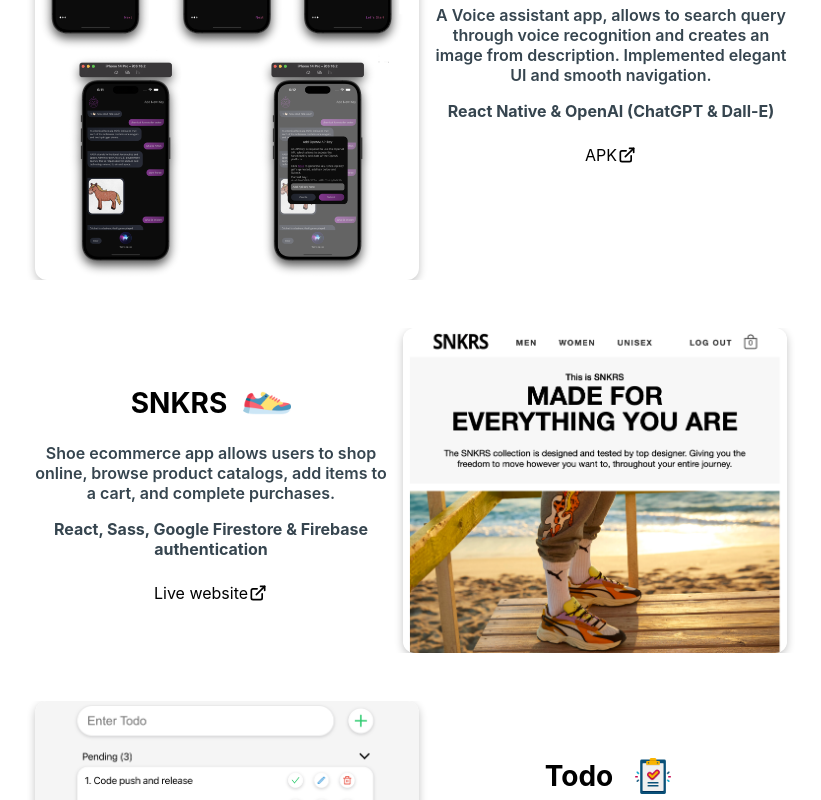
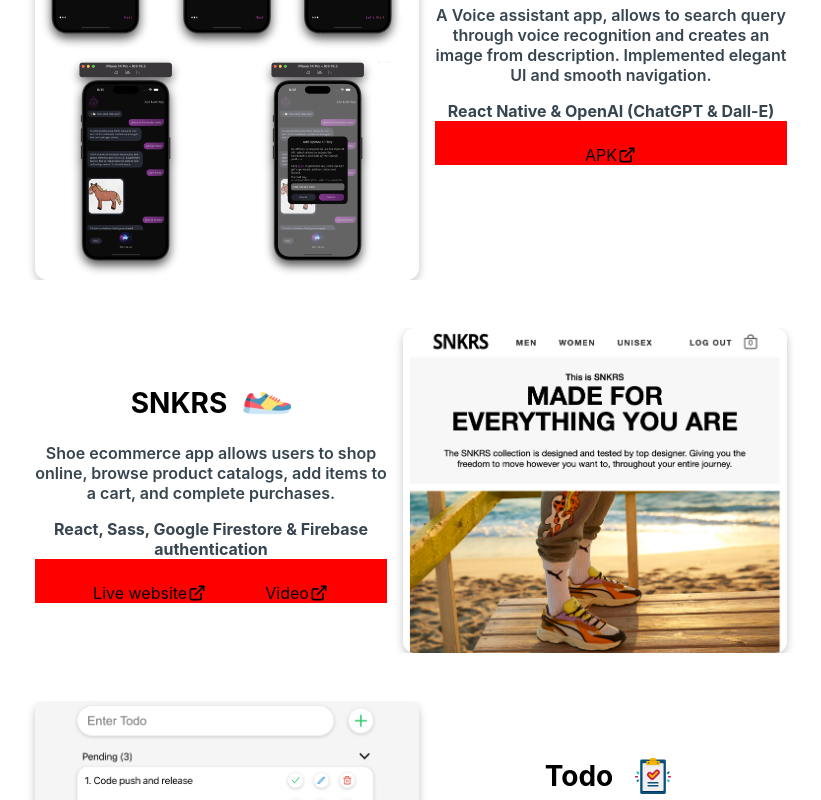
Before and after one commit to ajay24897/portfolio, a React (Create React App) app: page / in a window 1280 px wide. Shown: the part 1020-1820 px from the top of the page, without its empty margins (229-1050 px from the left). Built offline with nearby package versions, Linux system fonts and the light colour scheme.

Commit message:
added you tube link

```diff
--- a/src/screens/Projects/index.js
+++ b/src/screens/Projects/index.js
@@ -29,6 +29,7 @@
         "Shoe ecommerce app allows users to shop online, browse product catalogs, add items to a cart, and complete purchases.",
       tech: <b>React, Sass, Google Firestore & Firebase authentication</b>,
       webLink: "https://ajay24897.github.io/snkrs/",
+      youtube: "https://www.youtube.com/watch?v=AiRDzchH99c",
     },
     {
       image: todo,
@@ -73,10 +74,27 @@
               <text className="project-description">{item.description}</text>
               <text className="project-tech">{item.tech}</text>
 
+              <div
+                style={{
+                  display: "flex",
+                  flexDirection: "row",
+                  justifyContent: "space-evenly",
+                  background: "red",
+                }}
+              >
                 {!!item?.webLink?.length && (
                   <a href={item.webLink} target={"_blank"} rel="noreferrer">
                     <div className="demo-text">
                       <text className="demo-text-space">Live website</text>
+                      <TbExternalLink size={"1.25rem"} />
+                    </div>
+                  </a>
+                )}
+
+                {!!item?.youtube?.length && (
+                  <a href={item.youtube} target={"_blank"} rel="noreferrer">
+                    <div className="demo-text">
+                      <text className="demo-text-space">Video</text>
                       <TbExternalLink size={"1.25rem"} />
                     </div>
                   </a>
@@ -92,6 +110,7 @@
                 )}
               </div>
             </div>
+          </div>
         ))}
       </div>
     </div>
```
Lines whose indentation alone changed are shown as unchanged.
